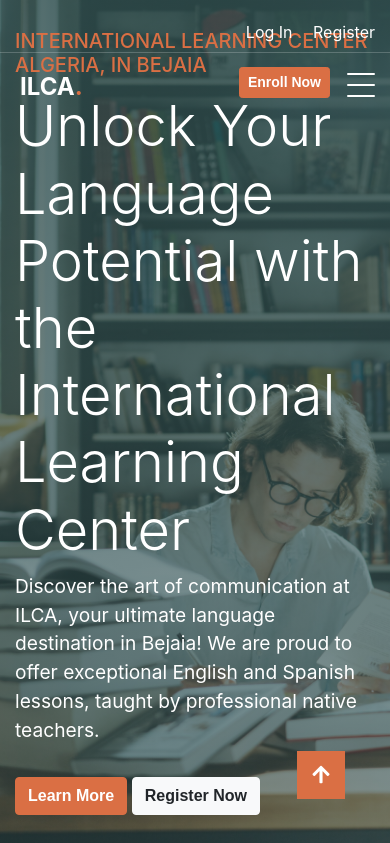
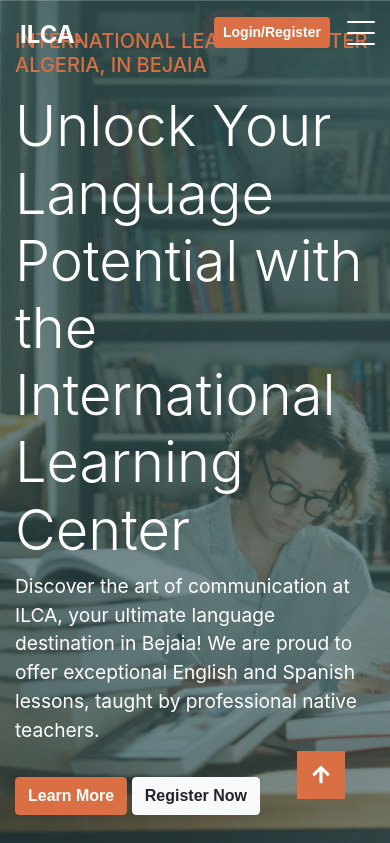
Before and after one commit to kaleblub/ILCA-Website, a Django app: page / in a window 390 px wide. Shown: the top 843 px of the page. Run offline with Django 4.2, Linux system fonts and the light colour scheme; some libraries are stand-ins or nearby versions.

Commit message:
Made the nav bar more responsive

```diff
--- a/static/css/style.css
+++ b/static/css/style.css
@@ -48,6 +48,11 @@ body {
 
 a {
     color: var(--primary-clr);
+}
+
+a:hover {
+    color: var(--light);
+    text-decoration: none;
 }
 
 .text-primary {
@@ -157,7 +162,11 @@ a {
   Navbar
 -----------------------*/
 .top-bar a {
-    color: #ffffff;
+    color: var(--light);
+}
+
+.d-none:hover {
+    color: var(--primary-clr)!important;
 }
 
 .logo {
@@ -170,6 +179,14 @@ a {
 @media (max-width: 991.98px) {
     .logo {
         left: 20px;
+    }
+
+    .site-nav {
+        padding-top: 0!important;
+        top: -32px!important;
+    }
+    .btn-book {
+        margin-top: 37px!important;
     }
 }
 
@@ -184,7 +201,7 @@ a {
 .btn-book {
     position: absolute;
     right: 15px;
-    margin-top: -2px;
+    margin-top: -22px;
 }
 
 @media (max-width: 991.98px) {
@@ -220,6 +237,7 @@ a {
     margin-bottom: 0;
     position: absolute;
     top: -10px;
+    right: 0;
 }
 
 .site-nav .site-navigation .site-menu>li {
--- a/templates/main/base.html
+++ b/templates/main/base.html
@@ -57,6 +57,8 @@
                         <a href="#" class="medium mr-3" id="copyEmail"><span class="icon-envelope mr-2"></span> <span class="d-none d-lg-inline-block email-link">ilca.bejaia@gmail.com</span></a>
                     </div>
                     <div class="col-6 col-lg-3 text-right">
+                        <a href="#" class="btn-book btn btn-secondary btn-sm menu-absolute">Login/Register</a>
+<!--
                         <a href="#" class="url-login medium mr-3">
                             <span class="icon-lock"></span>
                             Log In
@@ -64,7 +66,7 @@
                         <a href="#" class="url-register medium">
                             <span class="icon-person"></span>
                             Register
-                        </a>
+                        </a> -->
                     </div>
                 </div>
             </div>
@@ -88,7 +90,7 @@
                             </ul>
                         </li>
                     </ul>
-                    <a href="#" class="btn-book btn btn-secondary btn-sm menu-absolute">Enroll Now</a>
+                    <!-- <a href="#" class="btn-book btn btn-secondary btn-sm menu-absolute">Enroll Now</a> -->
                     <a href="#" class="burger ml-auto float-right site-menu-toggle js-menu-toggle d-inline-block d-lg-none light" data-toggle="collapse" data-target="#main-navbar">
                         <span></span>
                     </a>
@@ -134,9 +136,6 @@
     <a href="#" class="btn btn-lg btn-primary btn-lg-square back-to-top"><i class="fas fa-arrow-up"></i></a>
 
     <!-- JavaScript Libraries -->
-    <script src="{% static 'js/coming-soon-jquery-3.1.1.min.js' %}"></script>
-    <script src="{% static 'js/coming-soon-jquery.countdown.min.js' %}"></script>
-    <script src="{% static 'js/coming-soon-scripts.js' %}"></script>
 </body>
 
 </html>
```
